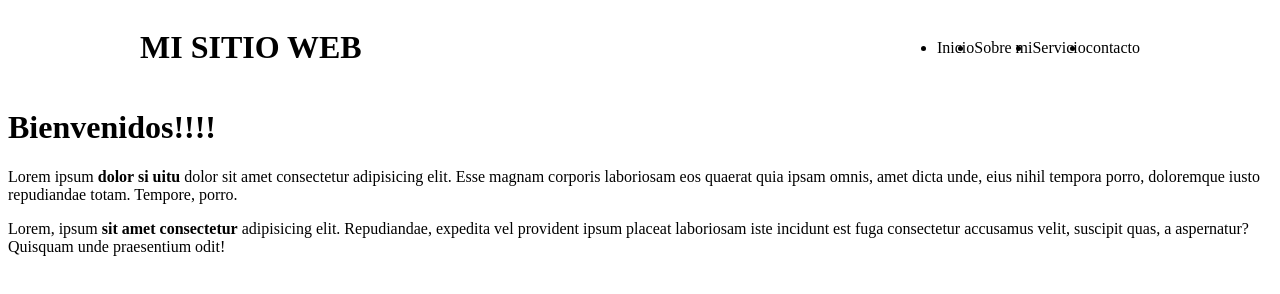
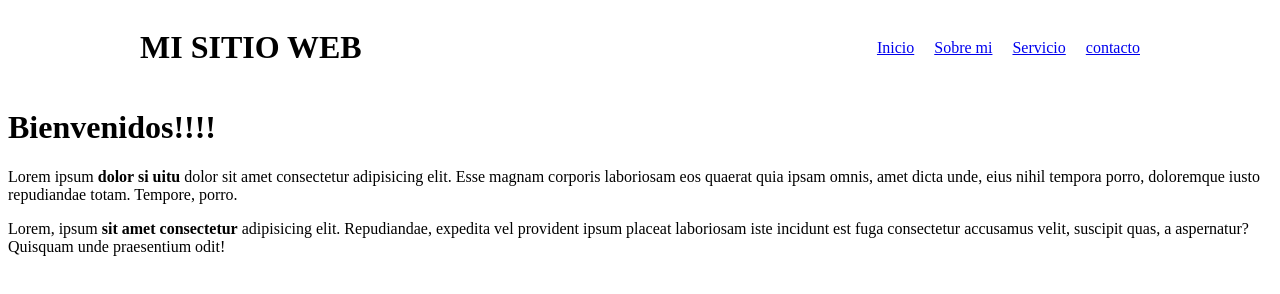
Before and after one commit to mariajosesnchz/miweb, a plain HTML site: page index.html in a window 1280 px wide. Drawn offline with Linux system fonts and the light colour scheme.

Commit message:
Aplicando mejores estilos al menu

```diff
--- a/CSS/main.css
+++ b/CSS/main.css
@@ -10,5 +10,13 @@ header{
 ul{
     display: flex;
     align-items: center;
+    list-style: none;
 
 }
+
+li{
+    margin-right: 20px;
+}
+li:last-child{
+    margin-right: 0;
+}
--- a/index.html
+++ b/index.html
@@ -10,10 +10,10 @@
         <header>
             <h1 class="logo">MI SITIO WEB</h1>
             <ul>
-                <li>Inicio</li>
-                <li>Sobre mi</li>
-                <li>Servicio</li>
-                <li>contacto</li>
+                <li> <a href="#"> Inicio </a></li>
+                <li> <a href="#"> Sobre mi </a></li>
+                <li> <a href="#"> Servicio </a></li>
+                <li> <a href="#"> contacto </a></li>
             </ul>
 
         </header>
```
